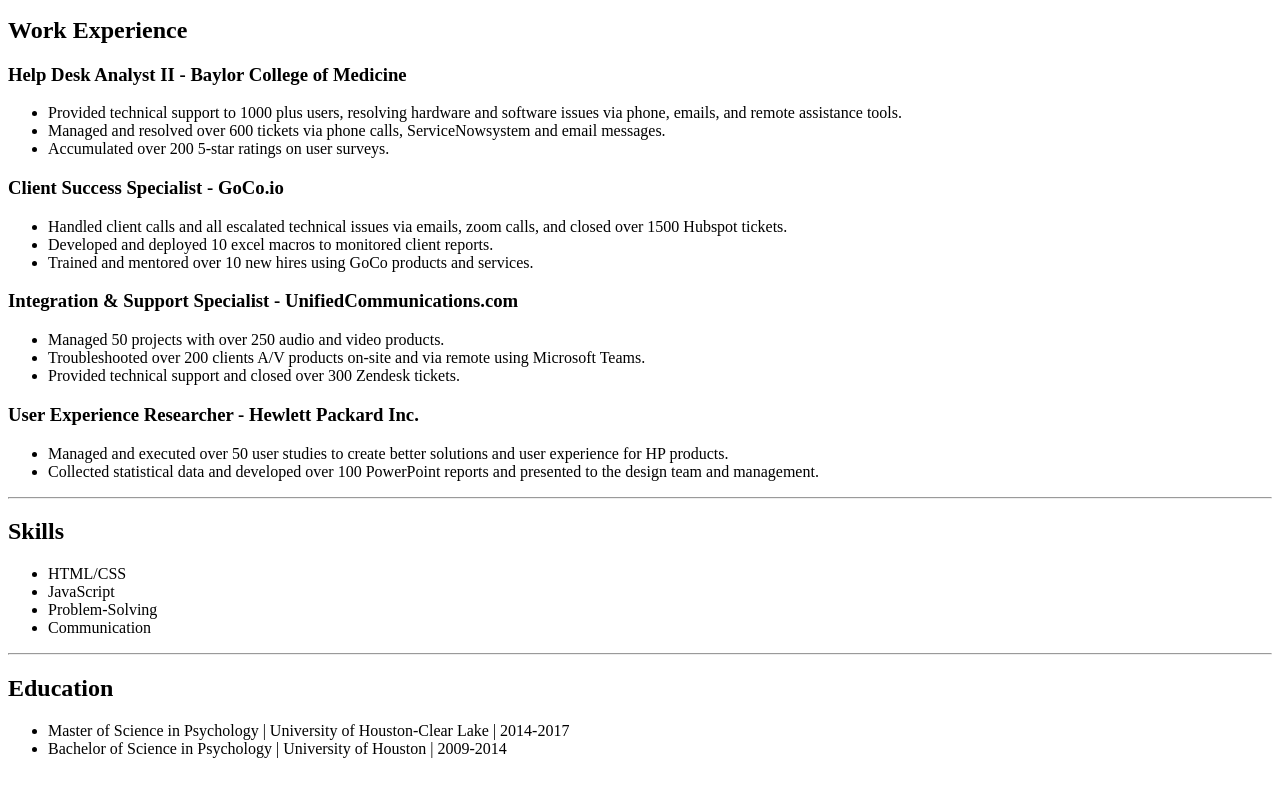
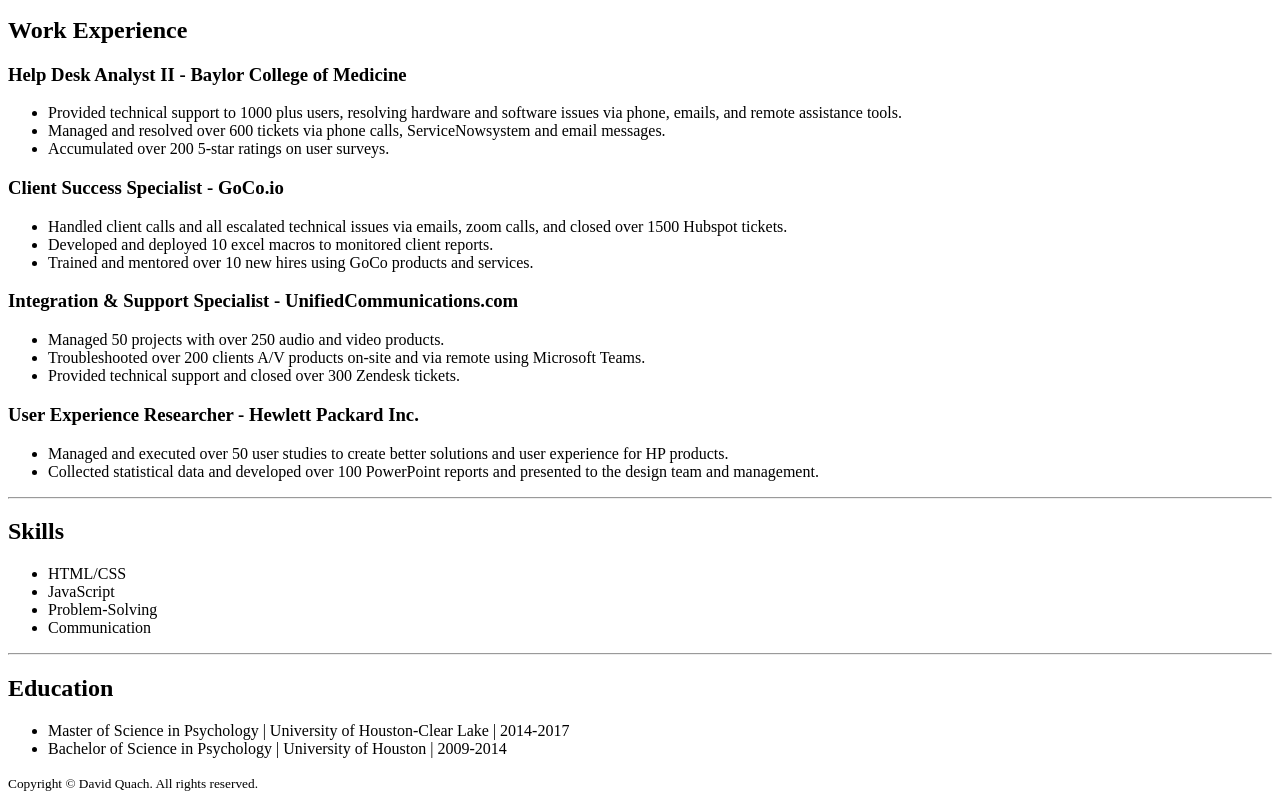
Before and after one commit to DeeKyoo/html-portfolio, a plain HTML site: page index.html in a window 1280 px wide. Shown: the part 408-1208 px from the top of the page. Before the commit the page ends 1182 px from the top, so only its background shows below. Drawn offline with Linux system fonts and the light colour scheme.

Commit message:
index.html

```diff
--- a/index.html
+++ b/index.html
@@ -52,5 +52,10 @@
                 <li>Master of Science in Psychology | University of Houston-Clear Lake | 2014-2017</li>
                 <li>Bachelor of Science in Psychology | University of Houston | 2009-2014</li>
             </ul>
+        <footer>
+            <small>
+                Copyright © David Quach. All rights reserved.
+            </small>
+        </footer>
     </body>
 </html>
```
